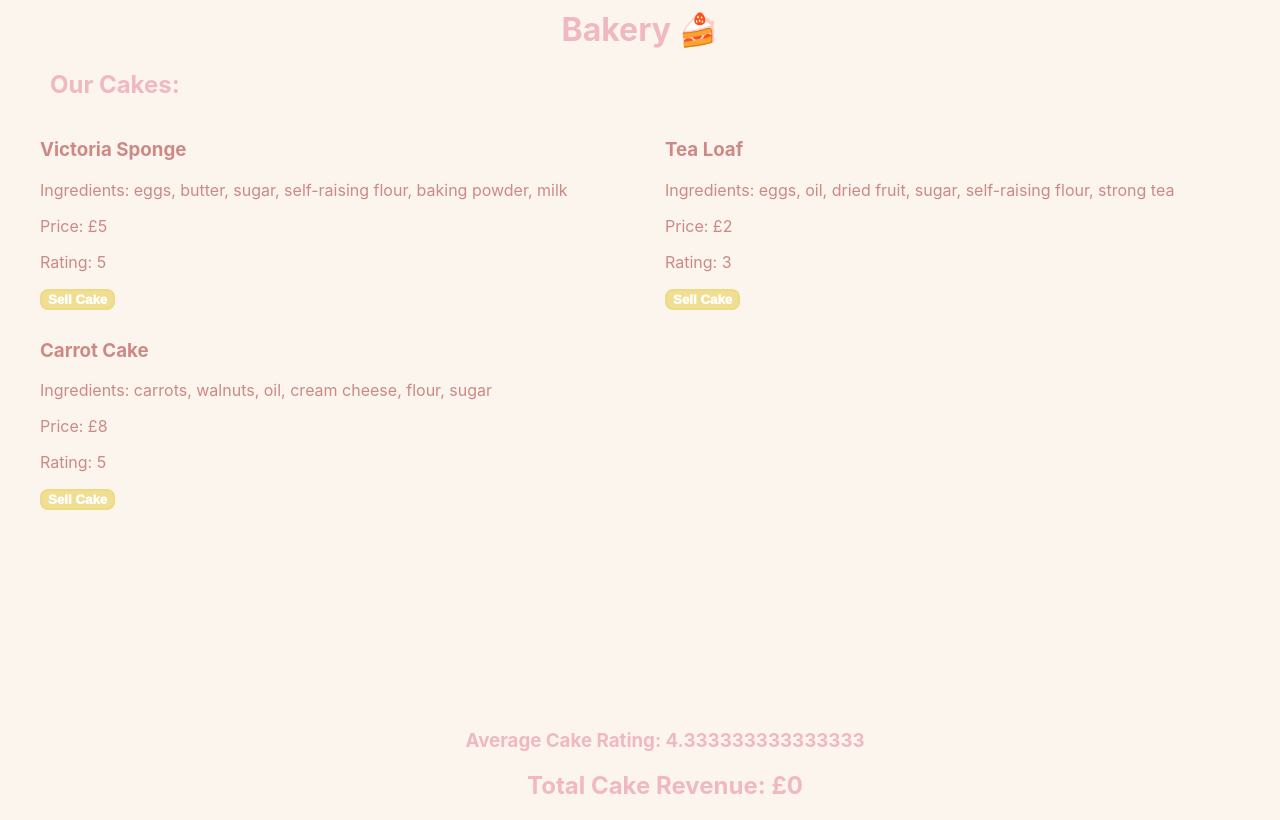
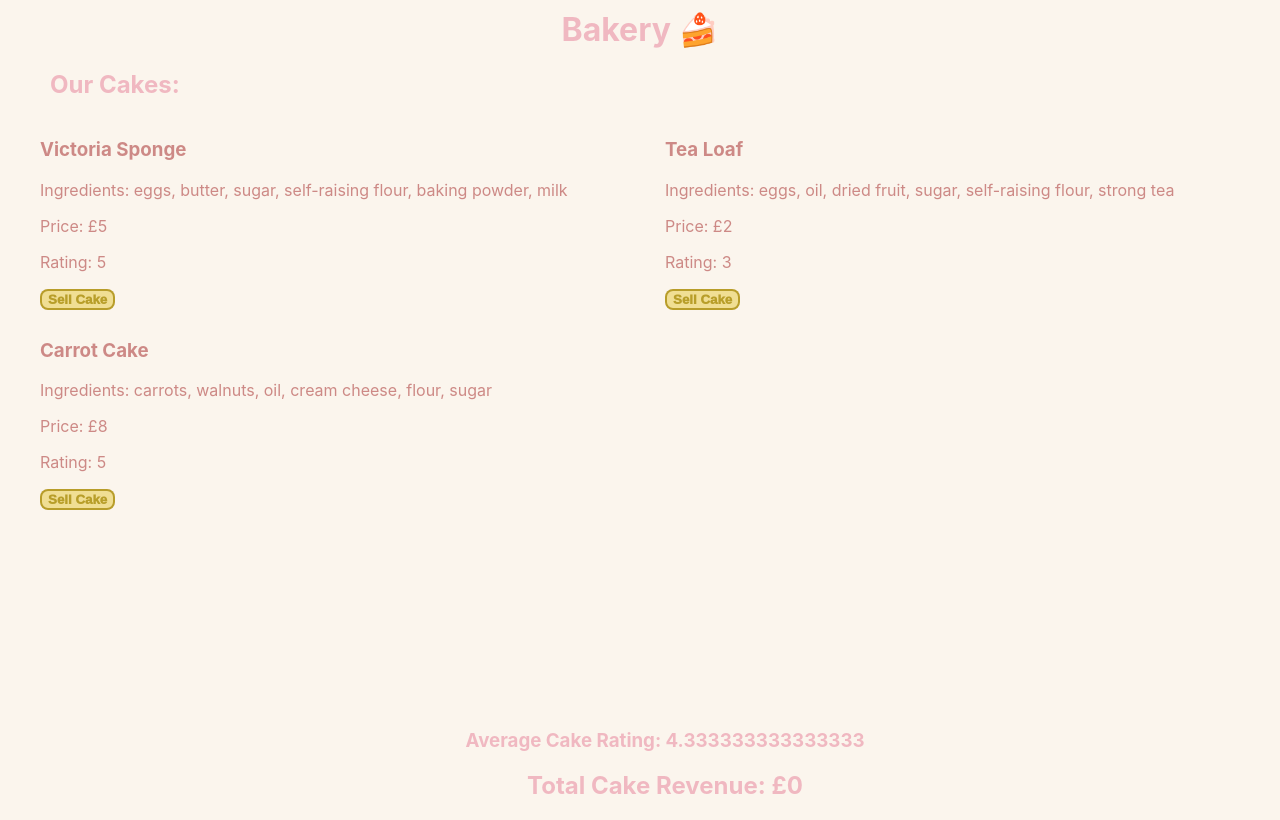
Before and after one commit to L1ly-42/Week08Day3_BNTABakeryLab, a React (Create React App) app: page / in a window 1280 px wide. Built offline with nearby package versions, Linux system fonts and the light colour scheme.

Commit message:
re-styled Sell cake button

```diff
--- a/src/Cake.css
+++ b/src/Cake.css
@@ -4,9 +4,9 @@ div{
 
 button{
     background-color: rgba(238, 218, 130, 0.848);
-    color: white;
+    color: rgba(167, 138, 11, 0.773);
     font-weight: 1000;
-    border: 2px solid rgba(238, 218, 130, 0.895);
+    border: 2px solid rgba(167, 138, 11, 0.773);
     border-radius: 8px;
 
 }
```
